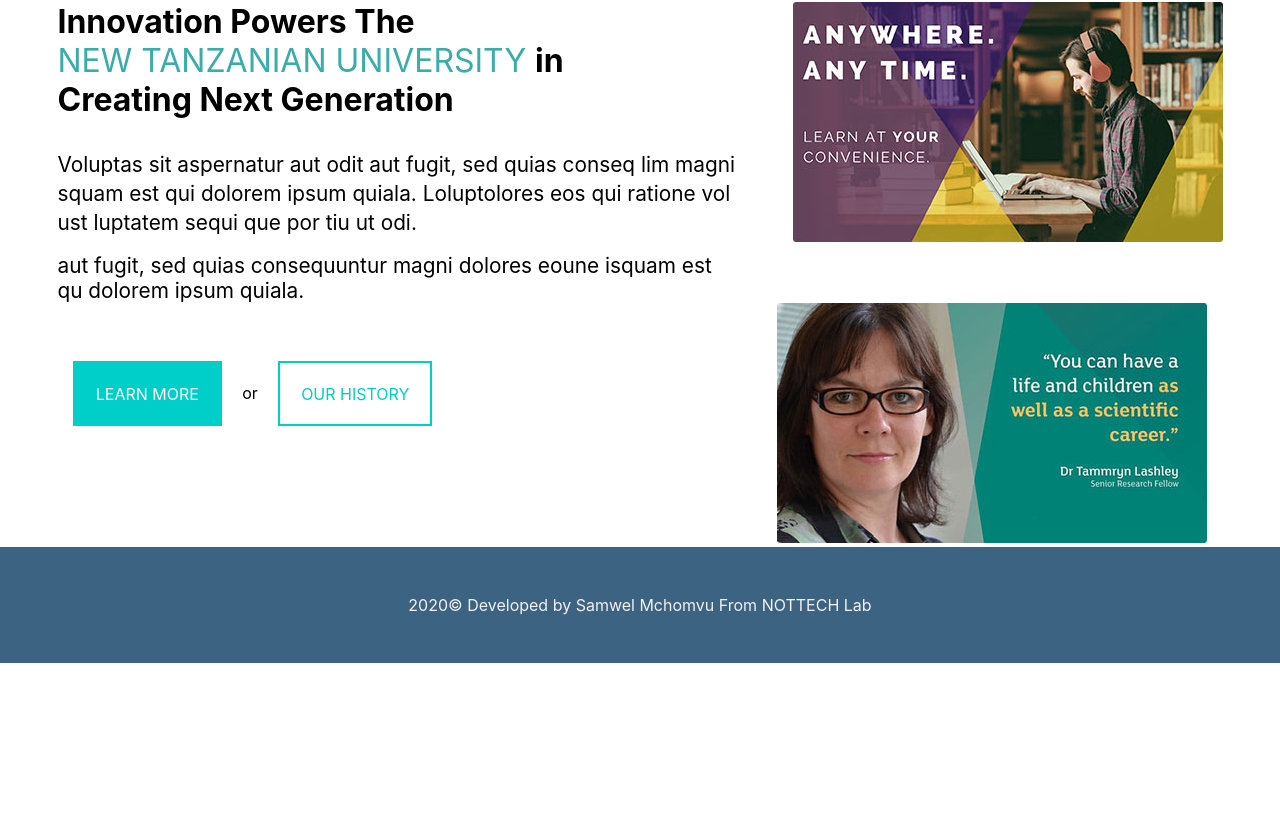
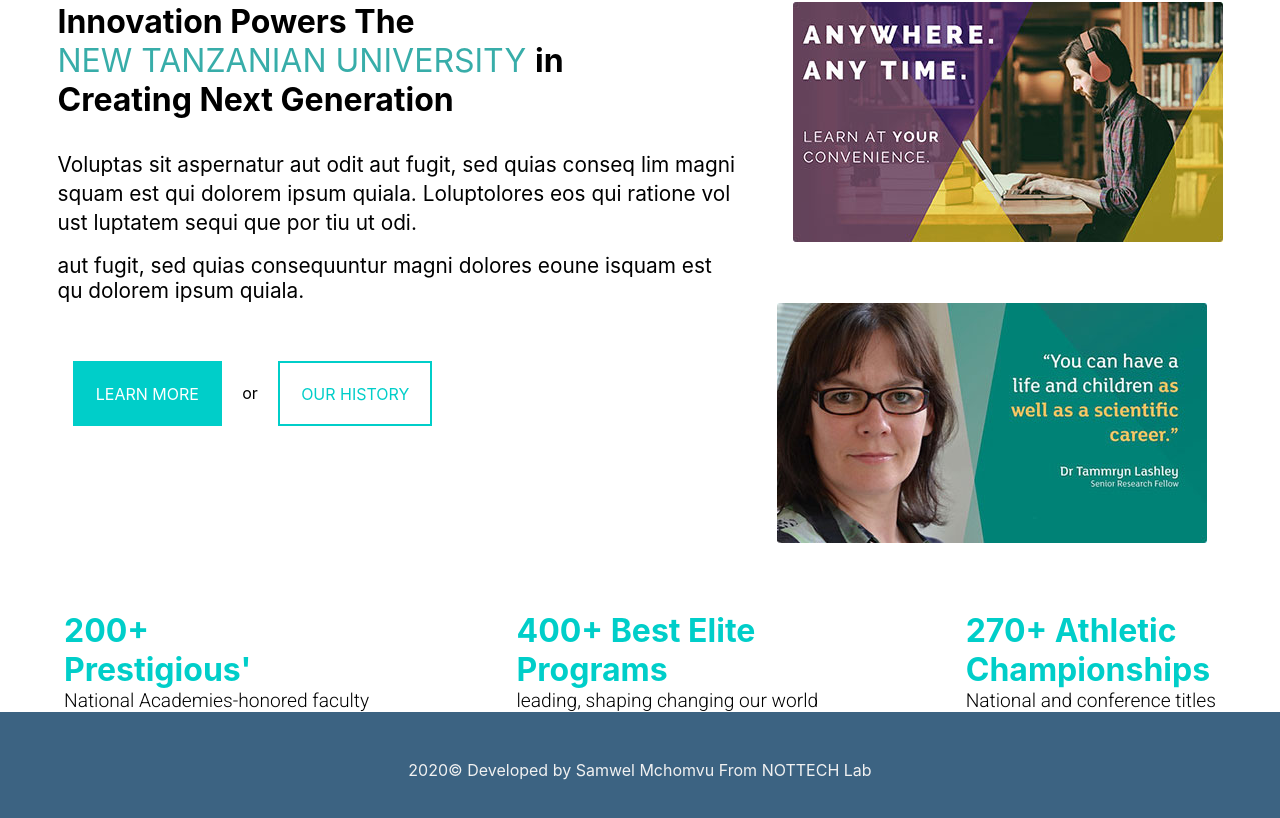
Before and after one commit to mchomvus4/education, a React (Create React App) app: page / in a window 1280 px wide. Shown: the part 1222-2040 px from the top of the page. Before the commit the page ends 1885 px from the top, so only its background shows below. Built offline with nearby package versions, Linux system fonts and the light colour scheme.

Commit message:
files updated

```diff
--- a/public/index.html
+++ b/public/index.html
@@ -15,6 +15,8 @@
       manifest.json provides metadata used when your web app is installed on a
       user's mobile device or desktop. See https://developers.google.com/web/fundamentals/web-app-manifest/
     -->
+    <link rel="preconnect" href="https://fonts.gstatic.com">
+    <link href="https://fonts.googleapis.com/css2?family=Roboto:wght@300&display=swap" rel="stylesheet">
     <link rel="manifest" href="%PUBLIC_URL%/manifest.json" />
     <!--
       Notice the use of %PUBLIC_URL% in the tags above.
--- a/src/components/Section/Home.css
+++ b/src/components/Section/Home.css
@@ -245,3 +245,38 @@ input{
     }
 
 }
+
+/*##################### fifth section ###############*/
+
+.flex_fifth_section{
+    display: flex;
+    justify-content: space-between;
+    margin: 0rem 4rem;
+    padding-top: 4rem;
+    flex-wrap: wrap;
+}
+
+.fifth_section_200{
+    font-size: 2rem;
+    color: #00cec9;
+}
+.fifth_section_400{
+     font-size: 2rem;
+     color: #00cec9;
+}
+.fifth_section_270{
+    font-size: 2rem;
+     color: #00cec9;
+}
+.fifth_section_para{
+    font-size: 1.2rem;
+     font-family: 'Roboto', sans-serif;;
+}
+
+@media (max-width:500px){
+
+    .fifth_section_para{
+        padding-bottom: 3rem;
+    }
+
+}
--- a/src/components/Section/Home.jsx
+++ b/src/components/Section/Home.jsx
@@ -89,6 +89,22 @@ function Home() {
              </div>
 
           </section>
+          <section className="flex_fifth_section">
+             <div>
+                <p className="fifth_section_200"><b>200+ <br/>Prestigious'</b></p>
+                <p className="fifth_section_para">National Academies-honored faculty</p>
+             </div>
+
+             <div>
+                <p className="fifth_section_400"><b>400+ Best Elite <br/>Programs</b></p>
+                <p className="fifth_section_para">leading, shaping changing our world</p>
+             </div>
+
+             <div>
+                <p className="fifth_section_270"><b>270+ Athletic <br/>Championships</b></p>
+                <p className="fifth_section_para">National and conference titles</p>
+               </div>
+          </section>
             </>
     )
 }
```
